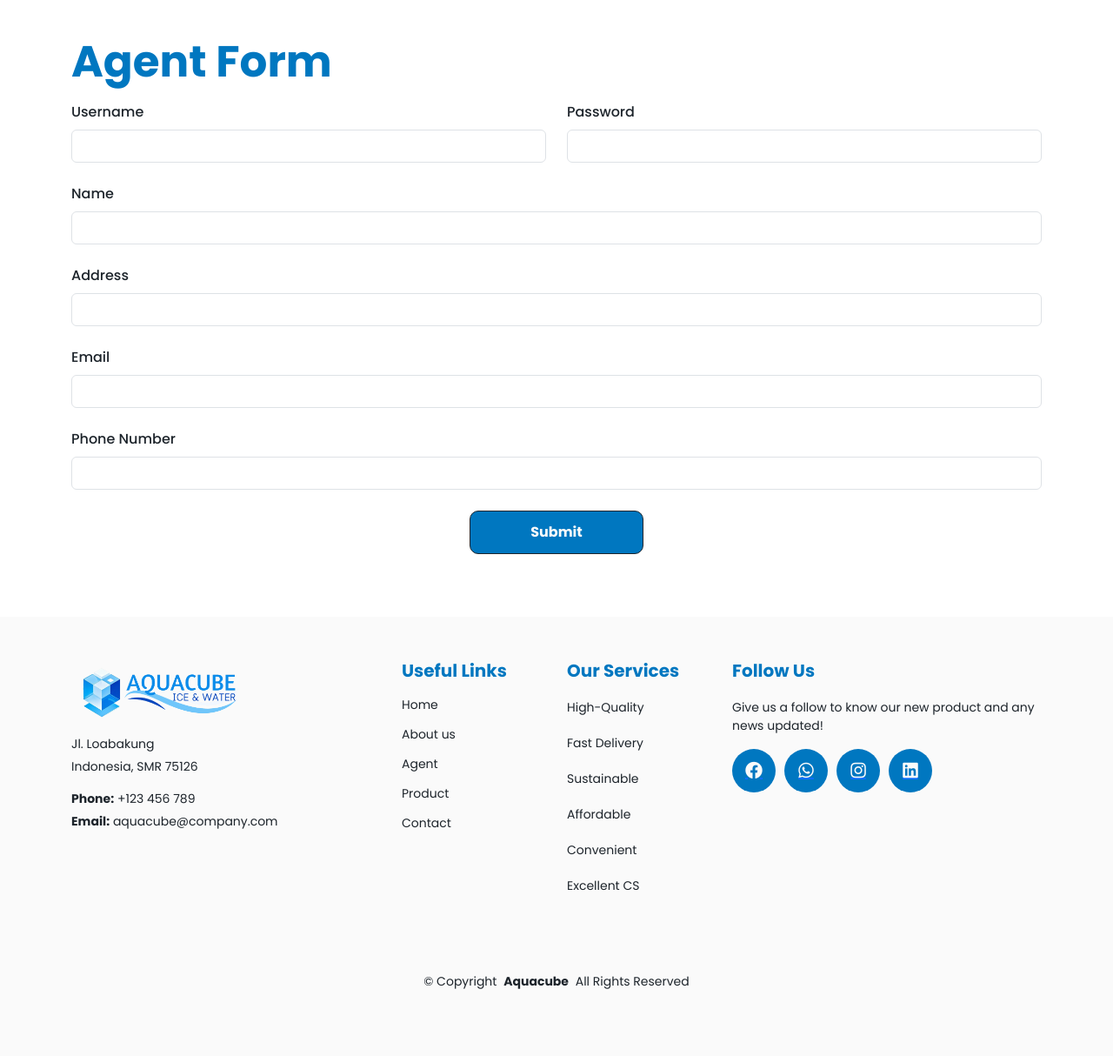
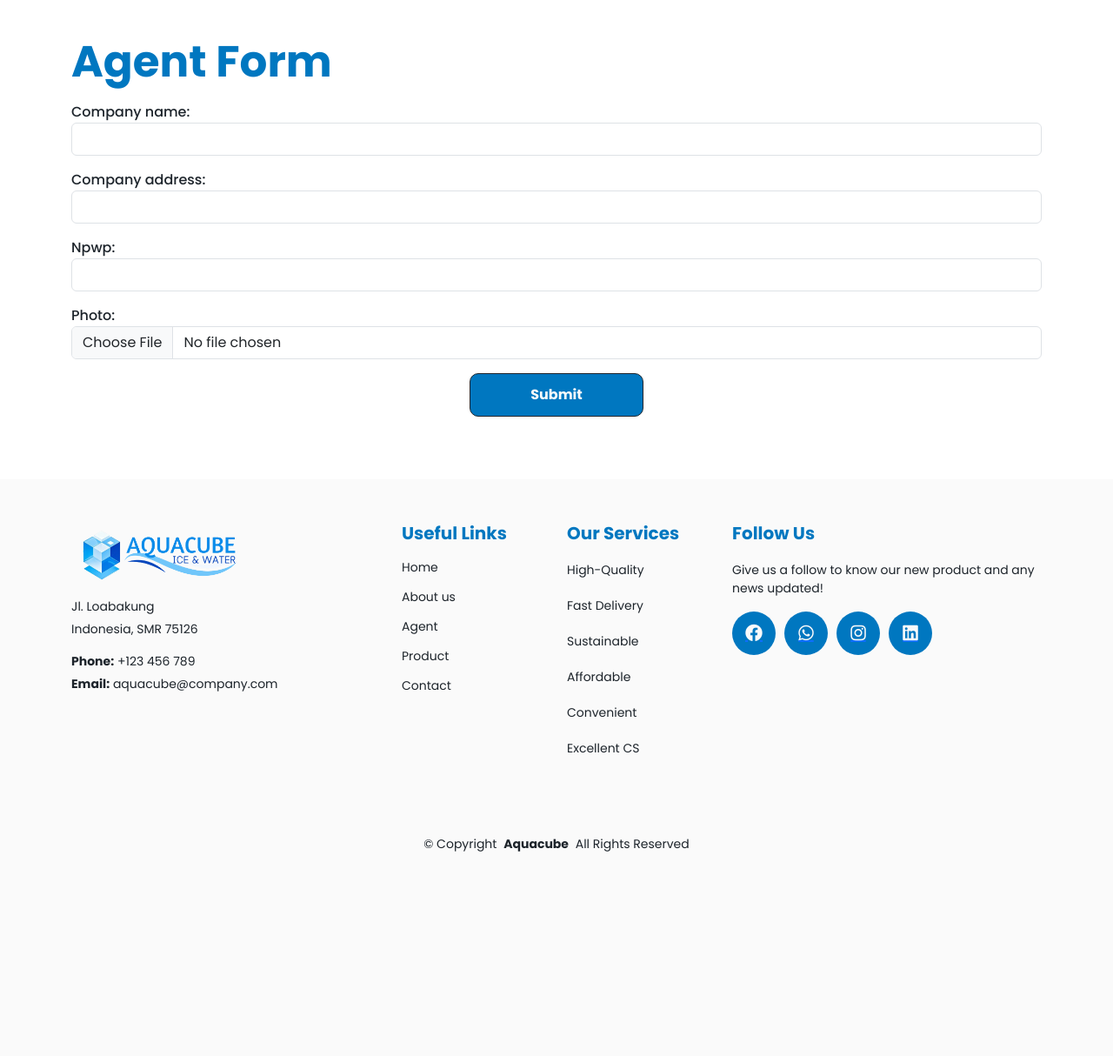
Before and after one commit to DH1YA/PA-Framework-Aquacube, a Django app: a page that uses main_app/templates/layout.html in a window 1280 px wide. Shown: the part 109-1323 px from the top of the page at 87% size. After the commit the page ends 1088 px from the top, so only its background shows below. Run offline with Django 5.2, Linux system fonts and the light colour scheme; the visitor is signed in with stand-in values (Sample User, id 1); data that the repository does not hold is empty; some libraries are stand-ins or nearby versions.

Commit message:
fitur daftar sebagai agent

```diff
--- a/main_app/forms.py
+++ b/main_app/forms.py
@@ -1,6 +1,6 @@
 from django import forms
 from django.contrib.auth.forms import UserCreationForm
-from .models import CustomUser
+from .models import CustomUser, AgentApplication
 from django import forms
 from django.contrib.auth.forms import AuthenticationForm
 from django.contrib.auth.forms import UserChangeForm
@@ -51,3 +51,14 @@ class PaymentForm(forms.Form):
         label='Upload Payment Proof',
         widget=forms.ClearableFileInput(attrs={'class': 'form-control-file'})
     )
+
+class AgentApplicationForm(forms.ModelForm):
+    class Meta:
+        model = AgentApplication
+        fields = ['company_name', 'company_address', 'npwp', 'photo']
+        widgets = {
+            'company_name': forms.TextInput(attrs={'class': 'form-control'}),
+            'company_address': forms.TextInput(attrs={'class': 'form-control'}),
+            'npwp': forms.TextInput(attrs={'class': 'form-control'}),
+            'photo': forms.FileInput(attrs={'class': 'form-control'}),
+        }
--- a/main_app/templates/agent.html
+++ /dev/null
@@ -1,56 +0,0 @@
-{% extends "layout.html" %}
-{% load static %}
-{% block title %}Agent{% endblock %}
-
-{% block content %}
-<section id="agent" class="sec-agent">
-    <div class="container">
-      <h2>Agent Form</h2>
-        <form class=" form-page mt-3">
-            <div class="row mb-4">
-              <div class="col-md-6">
-                <label for="username-field" class="pb-2">Username</label>
-                <input type="text" name="username" id="username-field" class="form-control" required="">
-              </div>
-
-              <div class="col-md-6">
-                <label for="password-field" class="pb-2">Password</label>
-                <input type="password" name="password" id="password-field" class="form-control" required="">
-              </div>
-            </div>
-
-            <div data-mdb-input-init class="form-outline mb-4">
-              <div class="col">
-                <label for="name-field" class="pb-2">Name</label>
-                <input type="text" name="name" id="name-field" class="form-control" required="">
-              </div>
-            </div>
-
-            <div data-mdb-input-init class="form-outline mb-4">
-              <div class="col">
-                <label for="address-field" class="pb-2">Address</label>
-                <input type="text" name="address" id="address-field" class="form-control" required="">
-              </div>
-            </div>
-
-            <div data-mdb-input-init class="form-outline mb-4">
-              <div class="col">
-                <label for="email-field" class="pb-2">Email</label>
-                <input type="email" name="email" id="email-field" class="form-control" required="">
-              </div>
-            </div>
-
-            <div data-mdb-input-init class="form-outline mb-4">
-              <div class="col">
-                <label for="phone-number-field" class="pb-2">Phone Number</label>
-                <input type="text" name="phone-number" id="phone-number-field" class="form-control" required="">
-              </div>
-            </div>
-
-            <div class="d-flex justify-content-center">
-              <button data-mdb-ripple-init type="button" class="btn btn-submit-agent btn-block mb-4 ">Submit</button>
-            </div>
-          </form>
-    </div>
-</section>
-{% endblock %}
--- a/main_app/templates/layout.html
+++ b/main_app/templates/layout.html
@@ -69,7 +69,7 @@
                   <a class="nav-link fw-bold" href="{% url 'about'%}">About Us</a>
                 </li>
                 <li class="nav-item ms-0 ms-md-3 mx-2">
-                  <a class="nav-link fw-bold" href="{% url 'cust_agentform'%}">Agent</a>
+                  <a class="nav-link fw-bold" href="{% url 'agent_form'%}">Agent</a>
                 </li>
                 <li class="nav-item ms-0 ms-md-3 mx-2">
                   <a class="nav-link fw-bold" href="{% url 'cust_productlist'%}">Product</a>
--- a/main_app/urls.py
+++ b/main_app/urls.py
@@ -6,7 +6,7 @@ from django.conf.urls.static import static
 urlpatterns = [
     path('', views.home, name='home'),
     path('productlist/', views.cust_productlist, name='cust_productlist'),
-    path('become agent/', views.cust_agentform, name='cust_agentform'),
+    path('become agent/', views.agent_form, name='agent_form'),
     path('agent_product/', views.agent_productlist, name='agent_productlist'),
     path('login/', views.login_view, name='login'),
     path('logout/', views.logout_view, name='logout'),
--- a/main_app/views.py
+++ b/main_app/views.py
@@ -1,13 +1,13 @@
 from django.shortcuts import render, redirect, get_object_or_404
 from django.contrib.auth import login, authenticate, get_user_model, logout
-from .forms import SignUpForm, CustomAuthenticationForm, PaymentForm
+from .forms import SignUpForm, CustomAuthenticationForm, PaymentForm, AgentApplicationForm
 from django.contrib.auth.decorators import login_required
 from django.contrib.auth.forms import AuthenticationForm
 from django.core.mail import send_mail
 from django.shortcuts import render
 from django.contrib import messages
 from django.http import JsonResponse
-from .models import Cart, CartItem, Product,Order, OrderItem
+from .models import Cart, CartItem, Product,Order, OrderItem, AgentApplication
 from django.contrib.auth.decorators import login_required
 from django.db import transaction
 from .forms import CustomUserChangeForm
@@ -342,3 +342,31 @@ def order_detail(request, order_id):
     order = get_object_or_404(Order, id=order_id, user=request.user)
     order_items = OrderItem.objects.filter(order=order)
     return render(request, 'shopping/order_detail.html', {'order': order, 'order_items': order_items})
+
+# Daftar Agent
+def agent_form(request):
+    # Periksa apakah user sudah memiliki aplikasi agen
+    agent_application = AgentApplication.objects.filter(user=request.user).first()
+
+    if request.method == "POST":
+        if agent_application:
+            messages.warning(request, "You have already submitted an agent application.")
+            return redirect('agent_form')
+
+        # Proses pengiriman form
+        form = AgentApplicationForm(request.POST, request.FILES)
+        if form.is_valid():
+            agent_application = form.save(commit=False)
+            agent_application.user = request.user
+            agent_application.save()
+            return redirect('agent_form')
+        else:
+            messages.error(request, "Please correct the errors in the form.")
+
+    else:
+        form = AgentApplicationForm()
+
+    return render(request, 'agent_form.html', {
+        'form': form,
+        'agent_application': agent_application,
+    })
```
Also changed, not shown: main_app/templates/agent_form.html (added, +37 -0 lines), media/company_picture/about.png (added).
